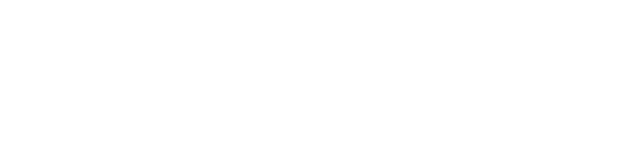
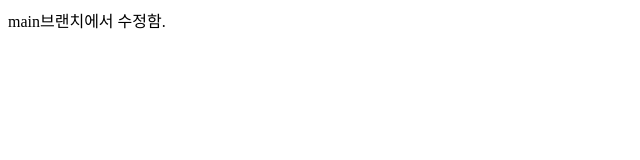
Before and after one commit to haewonee/git-blog, a plain HTML site: page dev.html in a window 1280 px wide. Shown: the whole page, without its empty margins (0-640 px from the left). Drawn offline with Linux system fonts and the light colour scheme.

Commit message:
main브랜치 수정

```diff
--- a/dev.html
+++ b/dev.html
@@ -3,5 +3,7 @@
   <head>
     <title>dev.html</title>
   </head>
-  <body></body>
+  <body>
+    main브랜치에서 수정함.
+  </body>
 </html>
```
